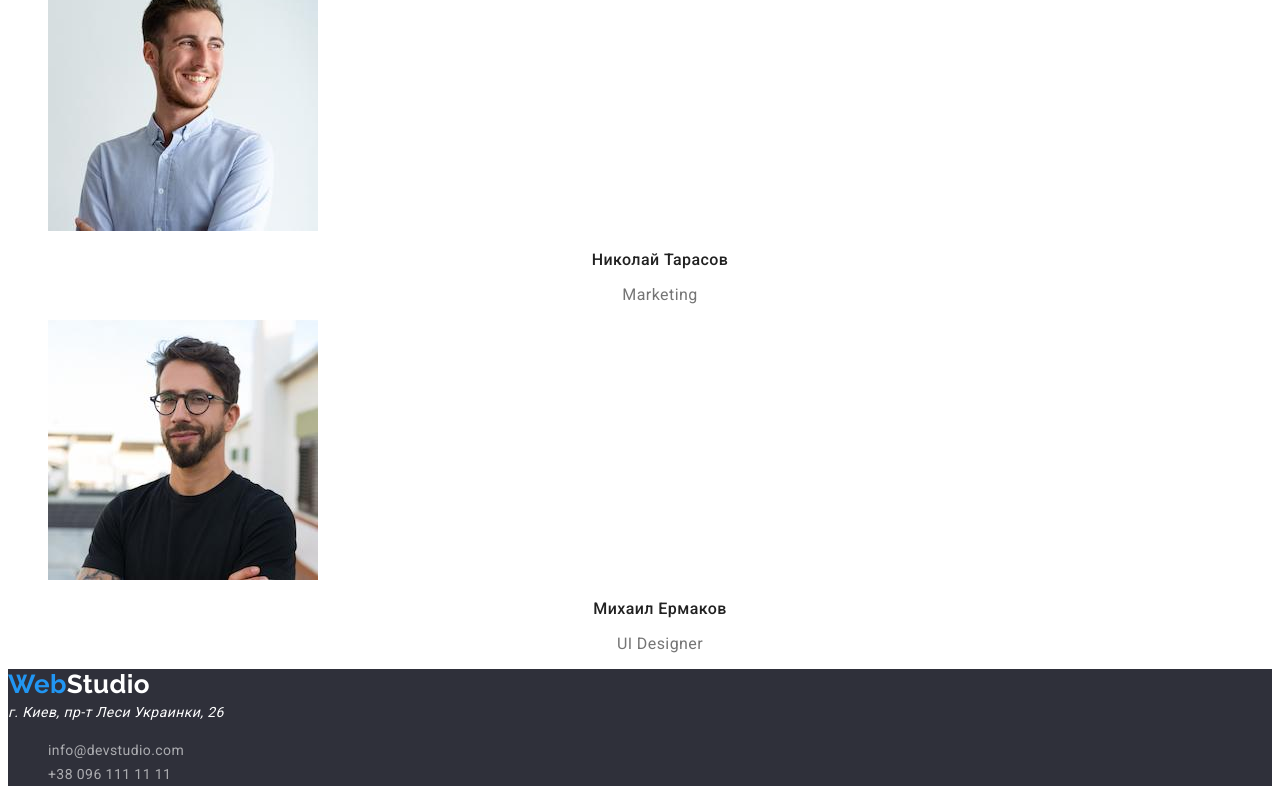
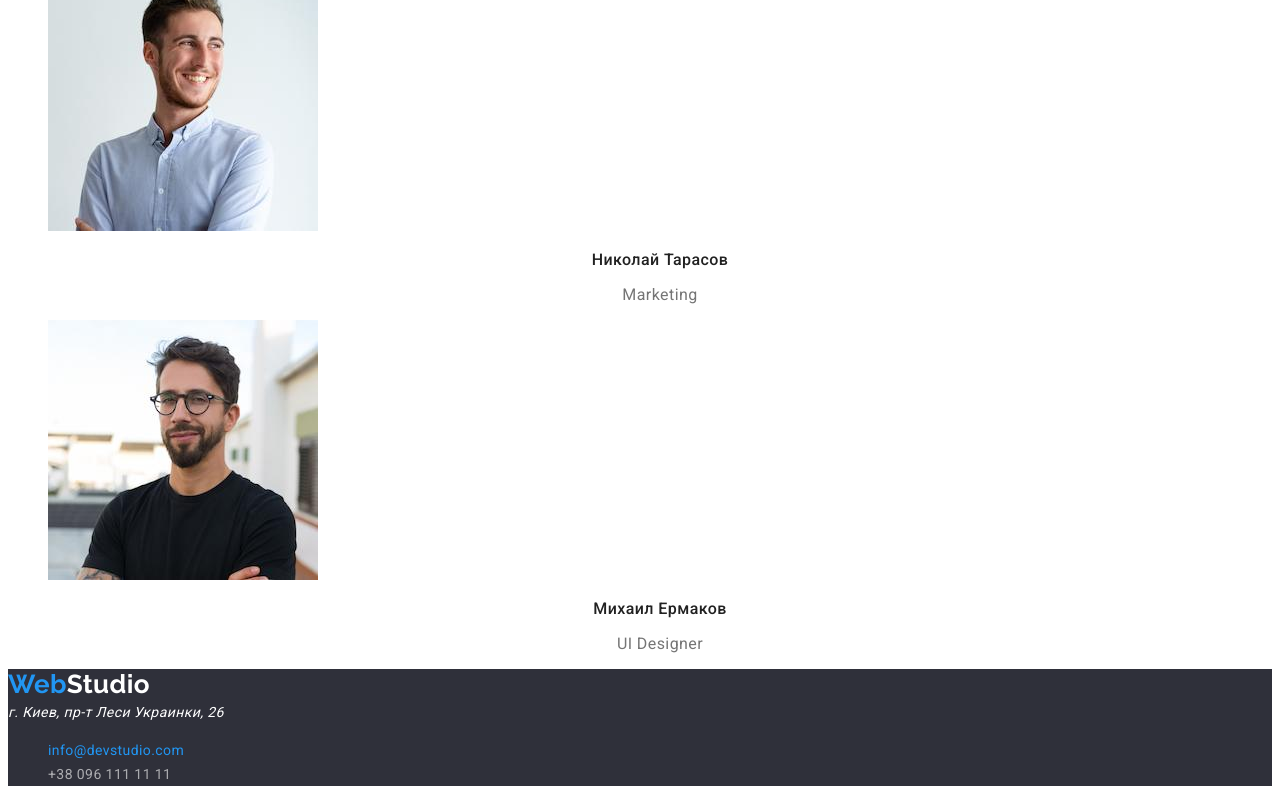
Before and after one commit to AlexHorzhij/goit-markup-hw-02, a plain HTML site: page index.html in a window 1280 px wide. In both pictures the pointer is over the link 116 px from the left and 3235 px from the top of the page. Shown: the part 2486-3286 px from the top of the page. Drawn offline with Linux system fonts and the light colour scheme.

Commit message:
ДЗ 2 вариант первый. версия 1.5

```diff
--- a/css/styles.css
+++ b/css/styles.css
@@ -143,6 +143,11 @@ body {
     color: var(--lite-text-second);
 }
 
+.footer-contact:hover,
+.footer-contact:focus{
+color: var(--accent-text-color);
+}
+
 /* Portfolio html */
 
 /* Buttons */
```
